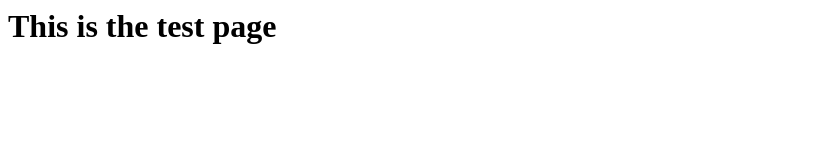
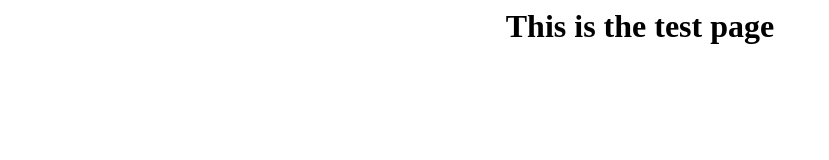
Before and after one commit to Ghoreish/ghoreish.github.io, a plain HTML site: page index.html in a window 1280 px wide. Shown: the whole page, without its empty margins (0-829 px from the left). Drawn offline with Linux system fonts and the light colour scheme.

Commit message:
Update index.html

```diff
--- a/index.html
+++ b/index.html
@@ -4,8 +4,8 @@
   </title>
 </HEAD>
 <BODY>
-  <conter>
+  <center>
   <h1>This is the test page</h1>
-  </conter>
+  </center>
 
 </BODY>
```
